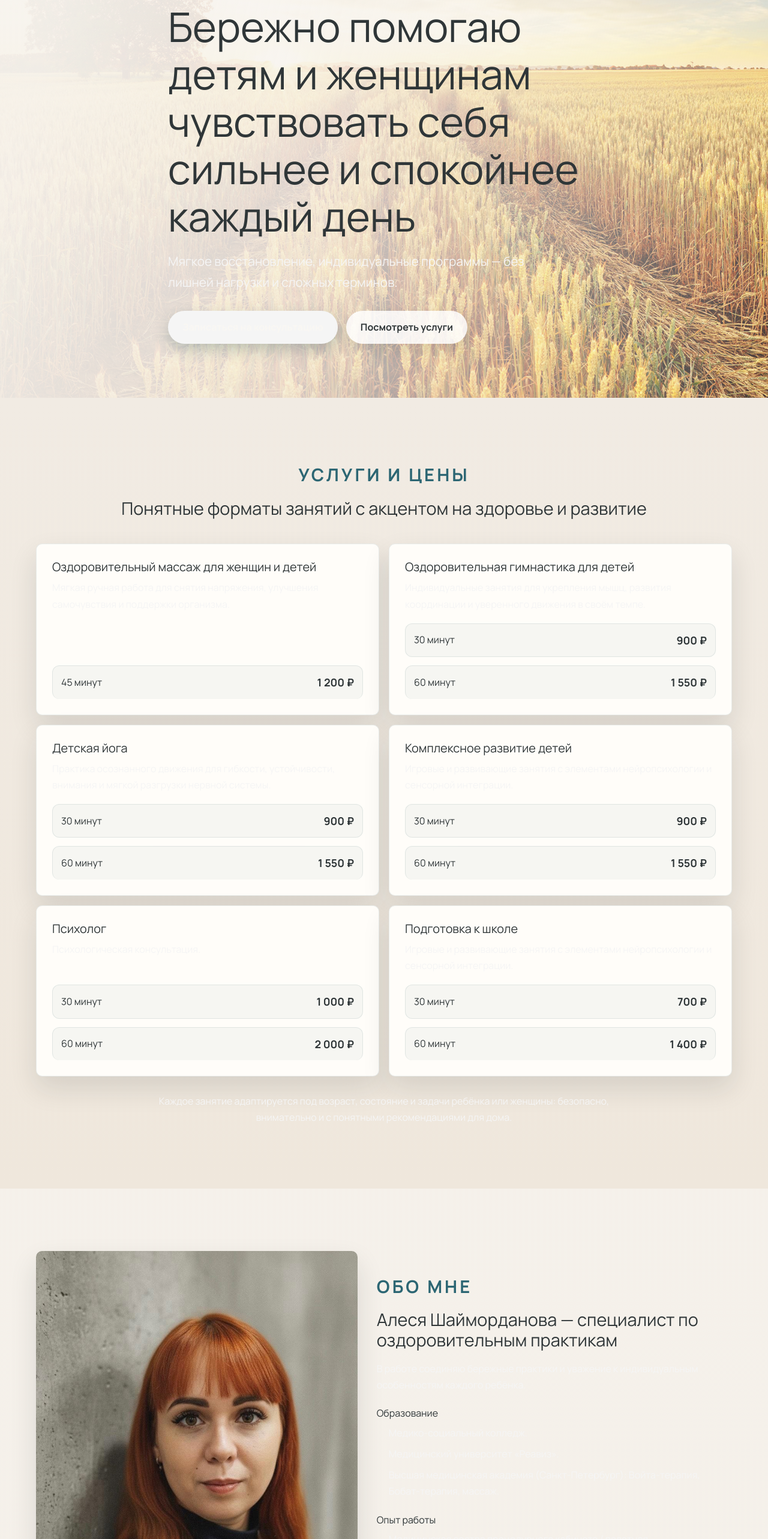
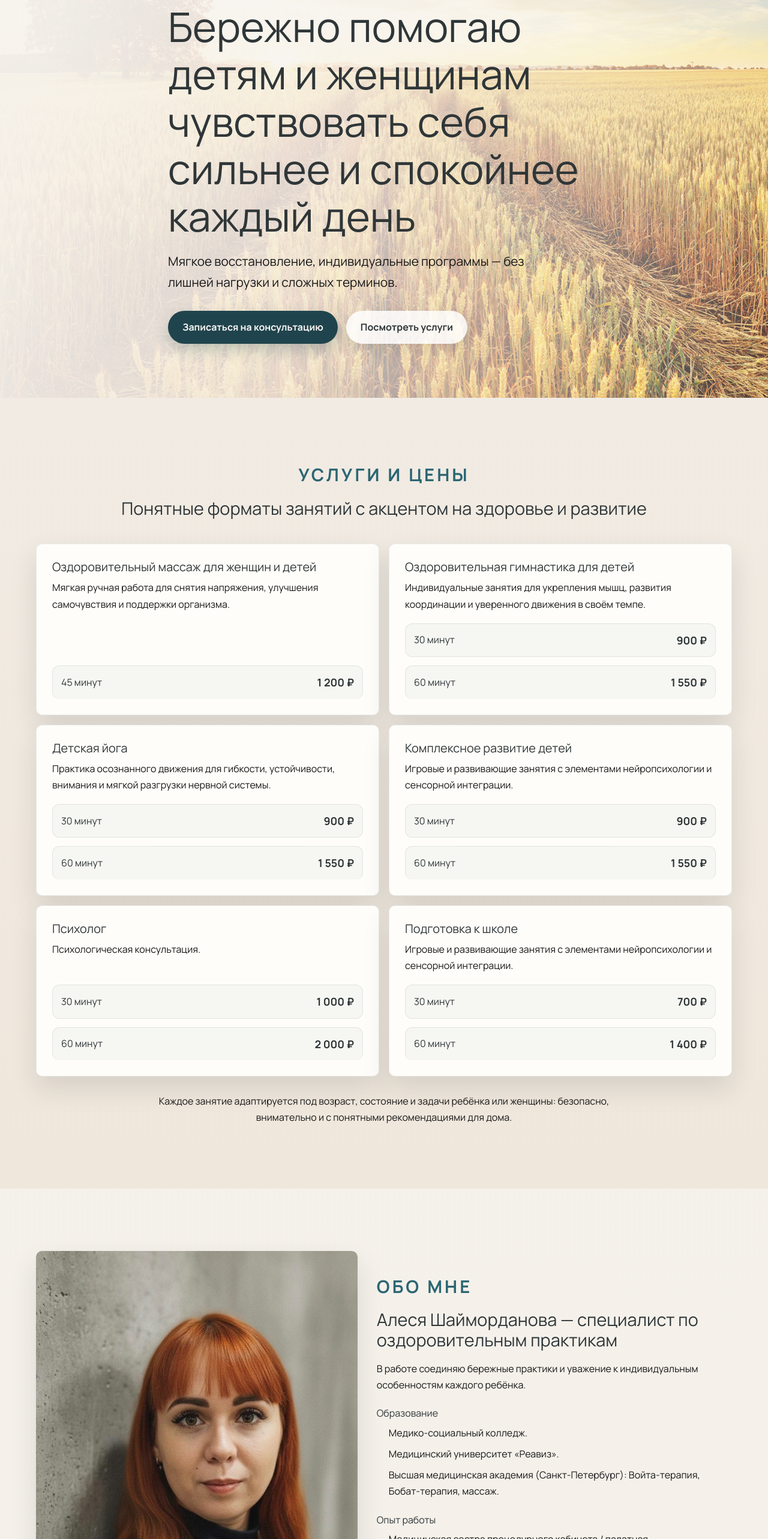
Before and after one commit to DamNeDGr/AlesyaSite, a React (Vite) app: page / in a window 1280 px wide. Shown: the part 235-2800 px from the top of the page at 60% size. Built offline with nearby package versions, Linux system fonts and the light colour scheme.

Commit message:
fix style

```diff
--- a/src/index.css
+++ b/src/index.css
@@ -170,8 +170,9 @@ h2 {
 
 p {
     margin-top: 0;
-    color: var(--muted);
+    color: oklch(0.205 0 0);
 }
+
 
 .hero-subtitle {
     max-width: 620px;
@@ -203,7 +204,7 @@ p {
 }
 
 .btn-primary {
-    background: var(--accent);
+    background:  #20444d;
     color: #f9f7f3;
     box-shadow: 0 10px 24px rgba(31, 76, 86, 0.26);
 }
@@ -347,7 +348,7 @@ p {
     padding-left: 20px;
     display: grid;
     gap: 8px;
-    color: var(--muted);
+    color: oklch(0.205 0 0);
 }
 
 .about-highlight {
@@ -456,7 +457,7 @@ input:focus {
 }
 
 .contacts-grid a {
-    color: var(--accent);
+    color: oklch(0.205 0 0);
 }
 
 .map-wrap {
```
